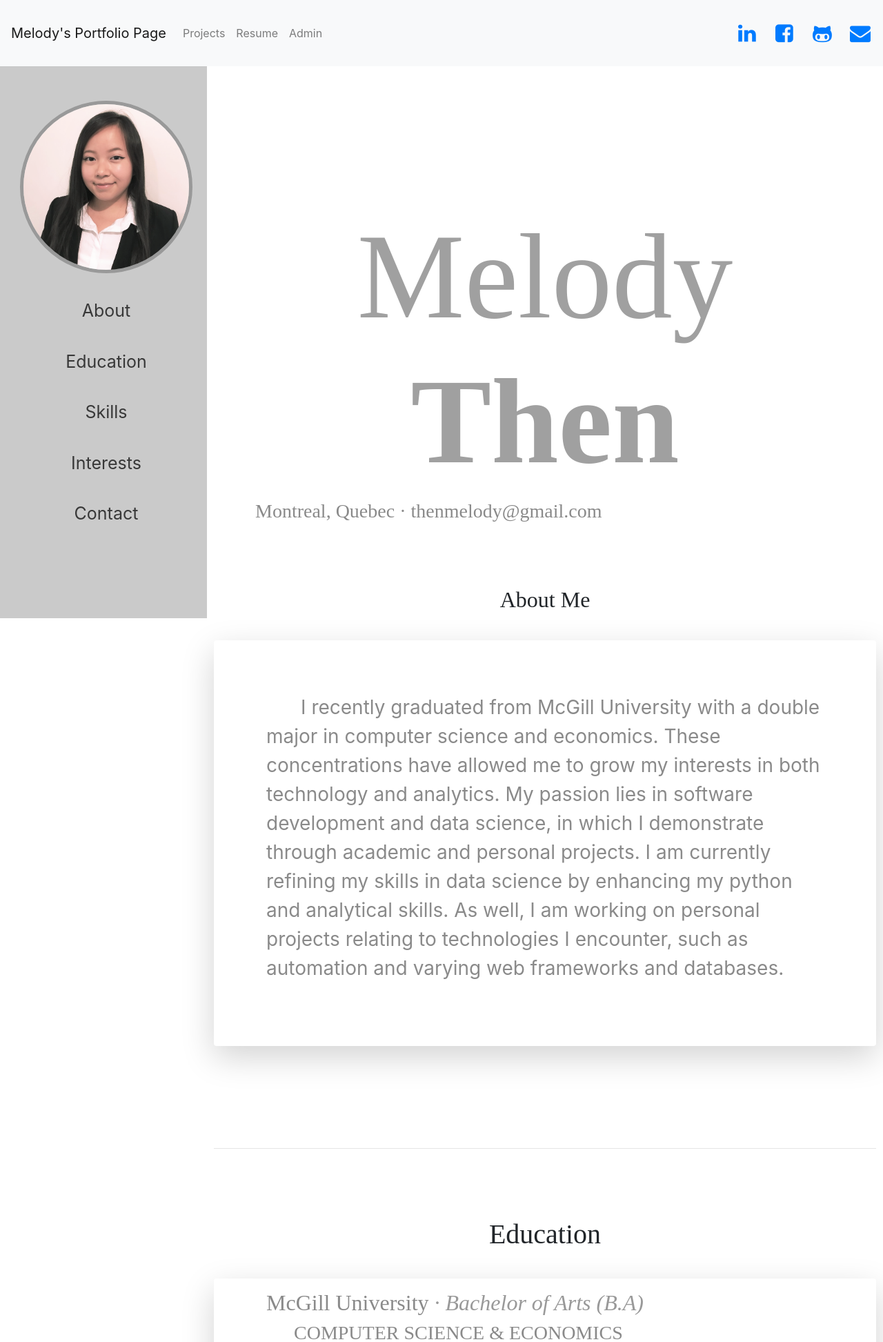
After one commit to melodythen/portfolio, a Django app: page /resume/ in a window 1280 px wide. The commit adds this page. Shown: the top 1945 px of the page at 69% size. Run offline with Django 3.2, Linux system fonts and the light colour scheme; parts of the project's set-up code (start-up, migrations or seed data) failed here and were passed over; some libraries are stand-ins or nearby versions.

Commit message:
added styling, began resume page,

```diff
--- /dev/null
+++ b/hello_world/templates/resume.html
@@ -0,0 +1,208 @@
+<html>
+  <head>
+    <meta name="viewport" content="width=device-width, initial-scale=1">
+
+    <link rel="stylesheet" href="../static/css/base.css">
+    <link rel="stylesheet" href="https://stackpath.bootstrapcdn.com/bootstrap/4.5.2/css/bootstrap.min.css" integrity="sha384-JcKb8q3iqJ61gNV9KGb8thSsNjpSL0n8PARn9HuZOnIxN0hoP+VmmDGMN5t9UJ0Z" crossorigin="anonymous">
+    <link rel="stylesheet" href="https://cdnjs.cloudflare.com/ajax/libs/font-awesome/4.7.0/css/font-awesome.min.css">
+    <link href="https://unpkg.com/aos@2.3.1/dist/aos.css" rel="stylesheet">
+    <script src="https://unpkg.com/aos@2.3.1/dist/aos.js"></script>
+
+
+    <!--Style for navbar-->
+    <style>
+      .fa {
+        padding: 20px;
+        font-size: 30px;
+        width: 50px;
+        text-align: center;
+        text-decoration: none;
+        margin: 5px 2px;
+      }
+
+      .fa:hover {
+          opacity: 0.7;
+      }
+
+
+      .sidenav {
+        height: 100%;
+        width: 300px;
+        position: fixed;
+        z-index: 1;
+        top: auto;
+        left: 0;
+        background-color: rgb(202, 202, 202);
+        overflow-x: hidden;
+        padding-top: 20px;
+      }
+
+      .sidenav a {
+        padding: 30px 8px 6px 16px;
+        text-decoration: none;
+        font-size: 25px;
+        color: #383838;
+        display: block;
+        text-align: center;
+      }
+
+      .sidenav a:hover {
+        color: #f1f1f1;
+      }
+      .sidenav img{
+
+        border-radius: 50%;
+        border: 5px solid rgb(153, 153, 153);
+
+      }
+      .sidenav img:hover{
+        opacity: 0.8
+      }
+      html {
+        scroll-behavior: smooth;
+      }
+
+      .main {
+        margin-left: 300px; /* Same as the width of the sidenav */
+        font-size: 28px; /* Increased text to enable scrolling */
+        padding: 0px 10px;
+        background-color: white;
+
+        overflow-wrap: normal;
+      }
+
+      .about h1{
+        color: #a0a0a0;
+        font-size:175px;
+        padding-top: 200px;
+
+      }
+
+      .education h2,h3 {
+        text-align: left;
+        padding-left: 60px;
+        color: #8a8a8a;
+      }
+      .main p{
+        text-align: left;
+        text-indent: 50px;
+        padding: 60px 60px;
+        color: #8a8a8a;
+
+
+      }
+
+
+
+    </style>
+  </head>
+
+
+  <body>
+
+
+      <!-- nav bar -->
+    <nav class="navbar navbar-expand-lg navbar-light bg-light sticky-top">
+        <a class="navbar-brand" href="/">Melody's Portfolio Page</a>
+        <button class="navbar-toggler" type="button" data-toggle="collapse" data-target="#navbarNavAltMarkup" aria-controls="navbarNavAltMarkup" aria-expanded="false" aria-label="Toggle navigation">
+        <span class="navbar-toggler-icon"></span>
+        </button>
+        <div class="collapse navbar-collapse" id="navbarNavAltMarkup">
+        <div class="navbar-nav">
+            <a class="nav-link" href="/projects">Projects</a>
+            <a class="nav-link" href="/resume">Resume</a>
+            <a class="nav-link" href="/admin">Admin</a>
+
+        </div>
+        </div>
+        <!--- social media/ contact buttons-->
+        <a href="https://www.linkedin.com/in/melody-then/" class="fa fa-linkedin" data-toggle="tooltip" data-placement="top" title="LinkedIn"></a>
+        <a href="https://www.facebook.com/mel.then" class="fa fa-facebook-square" data-toggle="tooltip" data-placement="top" title="Facebook"></a>
+        <a href="https://github.com/melodythen" class="fa fa-github-alt" data-toggle="tooltip" data-placement="top" title="Github"></a>
+        <a href="mailto: thenmelody@gmail.com" class="fa fa-envelope" data-toggle="tooltip" data-placement="top" title="E-Mail" ></a>
+    </nav>
+
+
+    <!--- side bar-->
+      <div class="sidenav">
+        <a href="#about">
+          <img class = "profile", src= '../static/profile.png' alt='profile' style="width:250px; height:250px"  >
+        </a>
+        <a href="#about">About</a>
+        <a href="#education">Education</a>
+        <a href="#skills">Skills</a>
+        <a href="#interests">Interests</a>
+        <a href="#contact">Contact</a>
+      </div>
+
+
+
+
+
+      <!-- Main body-->
+      <div class='main'>
+        <div class="about" id="about">
+          <div class="typewriter">
+            <h1>Melody <b>Then</b></h1>
+          </div>
+          <h3>Montreal, Quebec · thenmelody@gmail.com </h3>
+          <br><br>
+          <h2>About Me</h2>
+
+        <div style="margin-top: 40px;" class="shadow-lg p-3 mb-5 bg-white rounded">
+          <p>I recently graduated from McGill University with a double major in computer science and economics. These concentrations have allowed me to grow my interests in both technology and analytics. My passion lies in software development and data science, in which I demonstrate through academic and personal projects. I am currently refining my skills in data science by enhancing my python and analytical skills. As well, I am working on personal projects relating to technologies I encounter, such as automation and varying web frameworks and databases.</p>
+        </div>
+        <br><br>
+          </div>
+        <hr>
+
+        <br><br>
+        <div class="education topBar" data-aos="fade-up" id="education">
+          <h1>Education </h1>
+          <div style="margin-top: 40px;" class="shadow-lg p-3 mb-5 bg-white rounded row no-gutters">
+              <div class=".col-md-6">
+                <h2>McGill University   <span style="color: rgb(153, 153, 153);"><i>· Bachelor of Arts (B.A)</i></span> <h2>
+
+                <h3 style="text-indent: 40px;"> COMPUTER SCIENCE & ECONOMICS</h3>
+                <h3 style="text-indent: 40px;">(In-Major GPA) Computer Science: 3.4/4.0 · Economics: 3.86/4.0</h3>
+                <h3>Graduated May 2020</h3>
+              </div>
+              <div class="col">
+                <h2 style="text-align: right;" >Graduated May, 2020</h2>
+              </div>
+          </div>
+        </div>
+        <br><br>
+        <hr>
+
+        <div class="skills">
+          <h1>Skills</h1>
+          <p>test</p>
+        </div>
+
+        <hr>
+
+        <div class="interests">
+          <h1>Interests</h1>
+          <p>test</p>
+        </div>
+
+        <hr>
+
+        <div class="contact">
+          <h1>Contact</h1>
+          <p>test</p>
+        </div>
+
+        <hr>
+
+
+      </div>
+
+      <script>
+        AOS.init();
+      </script>
+
+  </body>
+
+  </html>
--- a/hello_world/urls.py
+++ b/hello_world/urls.py
@@ -3,4 +3,5 @@ from hello_world import views
 
 urlpatterns = [
     path('', views.hello_world, name='hello_world'),
+    path('resume/', views.resume, name='resume'),
 ]
--- a/hello_world/views.py
+++ b/hello_world/views.py
@@ -8,3 +8,7 @@ def hello_world(request):
 
 def test(request):
     return render(request,'test.html',{})
+
+
+def resume(request):
+    return render(request,'resume.html',{})
--- a/personal_portfolio/urls.py
+++ b/personal_portfolio/urls.py
@@ -22,4 +22,5 @@ urlpatterns = [
     path('', include('hello_world.urls')),
     path("projects/", include("projects.urls")),
 
+
 ]
```
Also changed, not shown: hello_world/static/css/base.css (+15 -0 lines), hello_world/templates/hello_world.html (+42 -14 lines), hello_world/templates/resume_temp.html (added, +172 -0 lines), personal_portfolio/templates/base.html (+0 -7 lines), projects/templates/project_detail.html (+41 -0 lines), projects/templates/project_index.html (+28 -31 lines), hello_world/static/profile.png (added).
